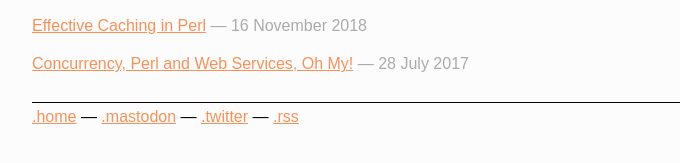
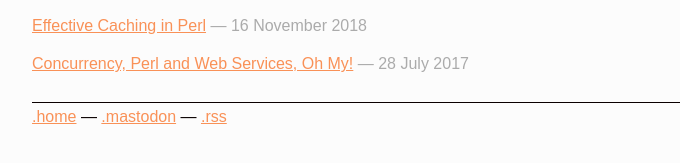
Before and after one commit to ltriant/ltriant.github.io, a Jekyll site: the page built from index.md, in a window 1280 px wide. Shown: the part 359-522 px from the top of the page, without its empty margins (208-888 px from the left). Built offline with Jekyll 4.4.1, drawn with Linux system fonts in a browser that asks for light colours.

Commit message:
default: remove twitter link
Fuck Elon Musk.

```diff
--- a/_layouts/default.html
+++ b/_layouts/default.html
@@ -20,7 +20,6 @@
 <div id="page-footer">
 	<a href="{{ "/" | relative_url }}">.home</a> &mdash;
 	<a href="https://hachyderm.io/@ltriant" rel="me">.mastodon</a> &mdash;
-	<a href="https://twitter.com/ltriant" rel="me">.twitter</a> &mdash;
 	<a href="{{ "/feed.xml" | relative_url }}">.rss</a>
 </div>
 
```
